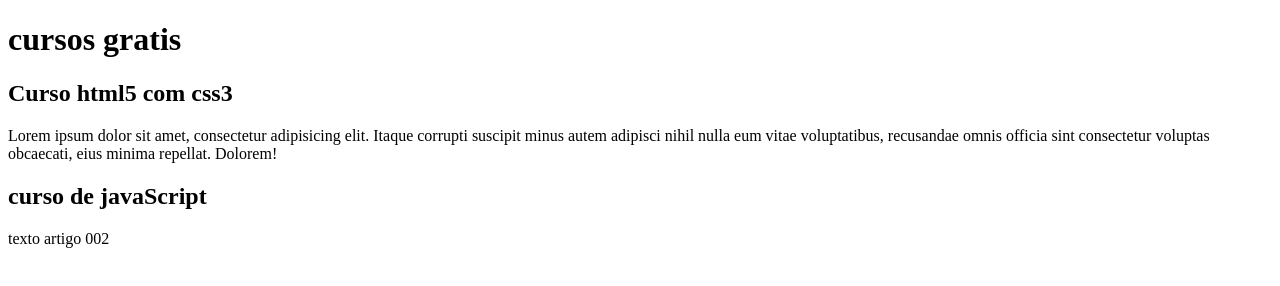
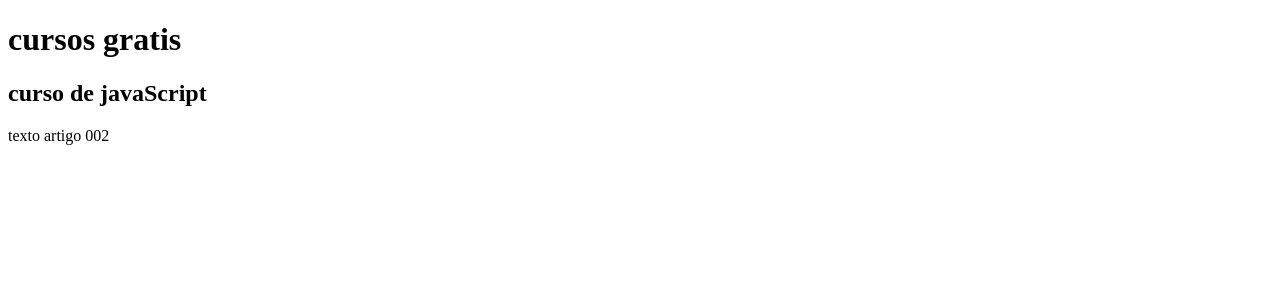
Before and after one commit to joao-gasparotto/projeto-site, a plain HTML site: page index.html in a window 1280 px wide. Drawn offline with Linux system fonts and the light colour scheme.

Commit message:
Update index.html

```diff
--- a/index.html
+++ b/index.html
@@ -11,8 +11,6 @@
                 <h1>cursos gratis</h1>
         </header>
         <article>
-            <h2>Curso html5 com css3</h2>
-            <p>Lorem ipsum dolor sit amet, consectetur adipisicing elit. Itaque corrupti suscipit minus autem adipisci nihil nulla eum vitae voluptatibus, recusandae omnis officia sint consectetur voluptas obcaecati, eius minima repellat. Dolorem!</p>
         </article>
         <article>
             <h2>curso de javaScript</h2>
```
